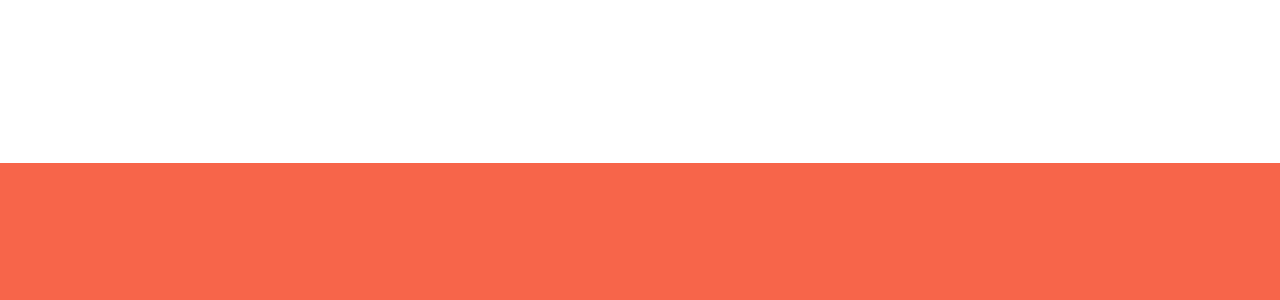
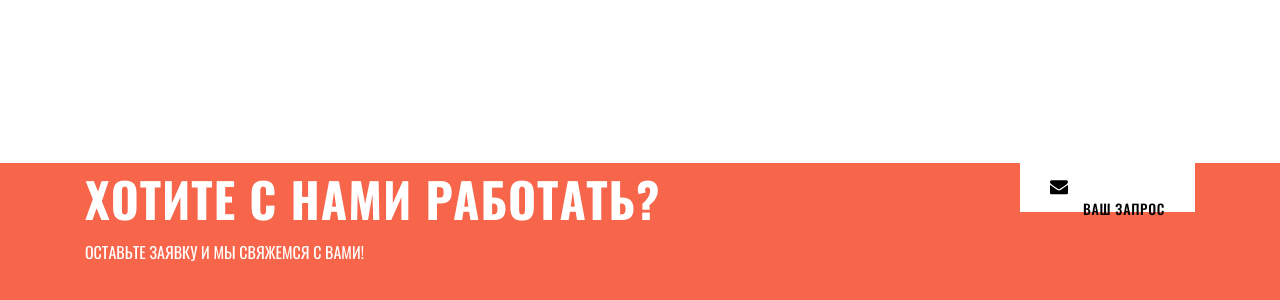
Before and after one commit to ELenS23/practice, a plain HTML site: page gazprom/index.html in a window 1280 px wide. Shown: the part 1658-1958 px from the top of the page. Drawn offline with Linux system fonts and the light colour scheme.

Commit message:
Добавляет размеры h3 в футере

```diff
--- a/gazprom/css/style.css
+++ b/gazprom/css/style.css
@@ -42,21 +42,32 @@ header {
 footer {
     height: 181px;
     background: #f7654a;
+    color: #fff;
+    text-transform: uppercase;
 }
 
 main {
     height: 931px;
 }
 
+.container {
+    width: 1110px;
+    margin: 0 auto;
+}
+
 .top {
     height: 740px;
-    background: linear-gradient(0deg, rgba(64, 65, 73, 0.9), rgba(64, 65, 73, 0.9)), url("../images/top-bg.png") #404149;
+    padding-top: 30px;
+    box-sizing: border-box;
+    text-align: center;
+    text-transform: uppercase;
+    color: #fff;
+    background: linear-gradient(0deg, rgba(64, 65, 73, 0.9), rgba(64, 65, 73, 0.9)), url("../images/top_bg.jpg") center no-repeat, #404149;
 }
 
 .navigation {
     display: flex;
     justify-content: space-between;
-    padding-top: 30px;
     width: 1110px;
     margin: 0 auto;
 }
@@ -71,7 +82,6 @@ main {
 .navigation-burger {
     display: block;
     border: none;
-
     box-sizing: border-box;
 }
 
@@ -79,18 +89,14 @@ main {
     display: block;
 }
 
-.top-annotation {
-    margin: 112px auto 35px;
+.top-title {
+    margin: 112px auto 20px;
     width: 734px;
-    font-family: 'Oswald';
     font-style: normal;
     font-weight: 500;
     font-size: 64px;
     line-height: 95px;
-    text-align: center;
     letter-spacing: 0.02em;
-    text-transform: uppercase;
-    color: #fff;
 }
 
 .top-description {
@@ -99,9 +105,6 @@ main {
     font-style: regular;
     font-size: 18px;
     line-height: 27px;
-    color: #fff;
-    text-align: center;
-    text-transform: uppercase;
 }
 
 .menu {
@@ -122,6 +125,7 @@ main {
     width: 190px;
     height: 186px;
     text-align: center;
+    text-transform: uppercase;
 }
 
 .menu-item-number {
@@ -132,8 +136,6 @@ main {
     font-weight: 500;
     font-size: 72px;
     line-height: 107px;
-    text-align: center;
-    text-transform: uppercase;
     color: #F7654A;
 }
 
@@ -144,11 +146,10 @@ main {
     font-weight: 500;
     font-size: 36px;
     line-height: 53px;
-    text-align: center;
-    text-transform: uppercase;
 }
 
 .menu-item-market {
+    margin: 5px 0;
     font-style: normal;
     font-weight: 500;
     font-size: 18px;
@@ -156,3 +157,41 @@ main {
     text-align: center;
     color: #999999;
 }
+
+footer button {
+    float: right;
+    width: 175px;
+    height: 49px;
+    border: none;
+    padding: 14px 30px;
+    background: #fff;
+    font-family: 'Oswald';
+    font-weight: 500;
+    font-size: 14px;
+    line-height: 21px;
+    letter-spacing: 0.05em;
+    color: #000000;
+    text-transform: uppercase;
+    box-sizing: border-box;
+    cursor: pointer;
+    text-align: right;
+}
+
+footer button::before {
+    content: "";
+    width: 18px;
+    height: 21px;
+    display: block;
+    background: url(../images/email.svg) center no-repeat;
+}
+
+footer h3 {
+    padding: 0;
+    margin: 0 0 20px;
+    height: 57px;
+    font-weight: 700;
+    font-size: 48px;
+    line-height: 71px;
+    letter-spacing: 0.02em;
+    text-transform: uppercase;
+}
--- a/gazprom/index.html
+++ b/gazprom/index.html
@@ -17,6 +17,7 @@
 
     <header>
         <div class="top">
+            <div class="container">
                 <div class="navigation">
                     <a class="navigation-logo-link" href="index.html">
                         <img class="navigation-logo" width="60" height="50" src="images/logo.svg" alt="Логотип сайта.">
@@ -26,11 +27,13 @@
                             alt="Бургер меню.">
                     </a>
                 </div>
-            <p class="top-annotation">Реализуем крупнейшие проекты в России</p>
+                <h1 class="top-title">Реализуем крупнейшие проекты в России</h1>
                 <p class="top-description">стадионы, газопроводы, мосты, дамбы</p>
             </div>
 
-        <div class="menu">
+        </div>
+
+        <div class="menu container">
             <div class="menu-item">
                 <p class="menu-item-number">26</p>
                 <p class="menu-item-year">лет</p>
@@ -55,9 +58,14 @@
 
     </header>
     <main>
-
+        <div class="container"></div>
     </main>
     <footer>
+        <div class="container">
+            <button type="button">Ваш запрос</button>
+            <h3>Хотите с нами работать?</h3>
+            <p>Оставьте заявку и мы свяжемся с вами!</p>
+        </div>
 
     </footer>
 
```
Also changed, not shown: gazprom/images/email.svg (added), 2 other files. Lines whose indentation alone changed are shown as unchanged.
